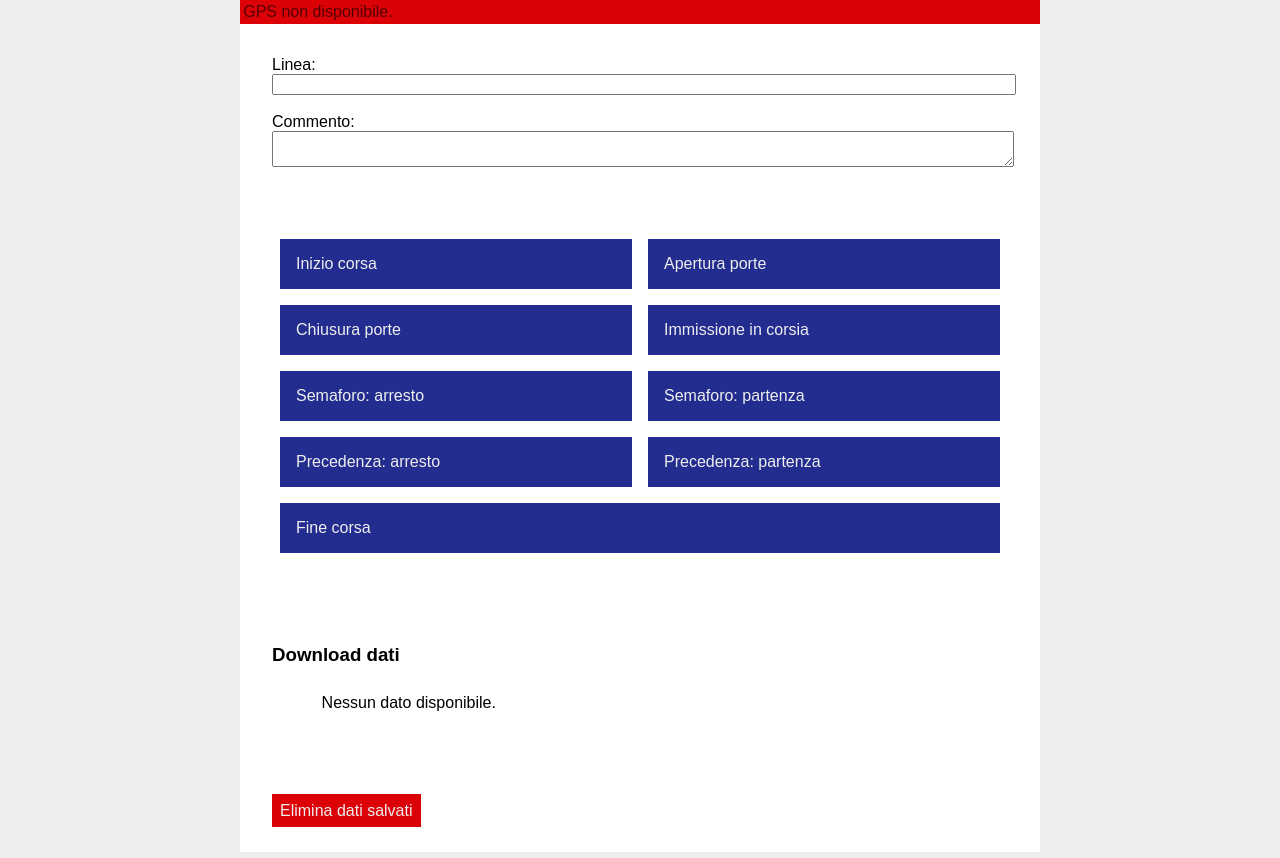
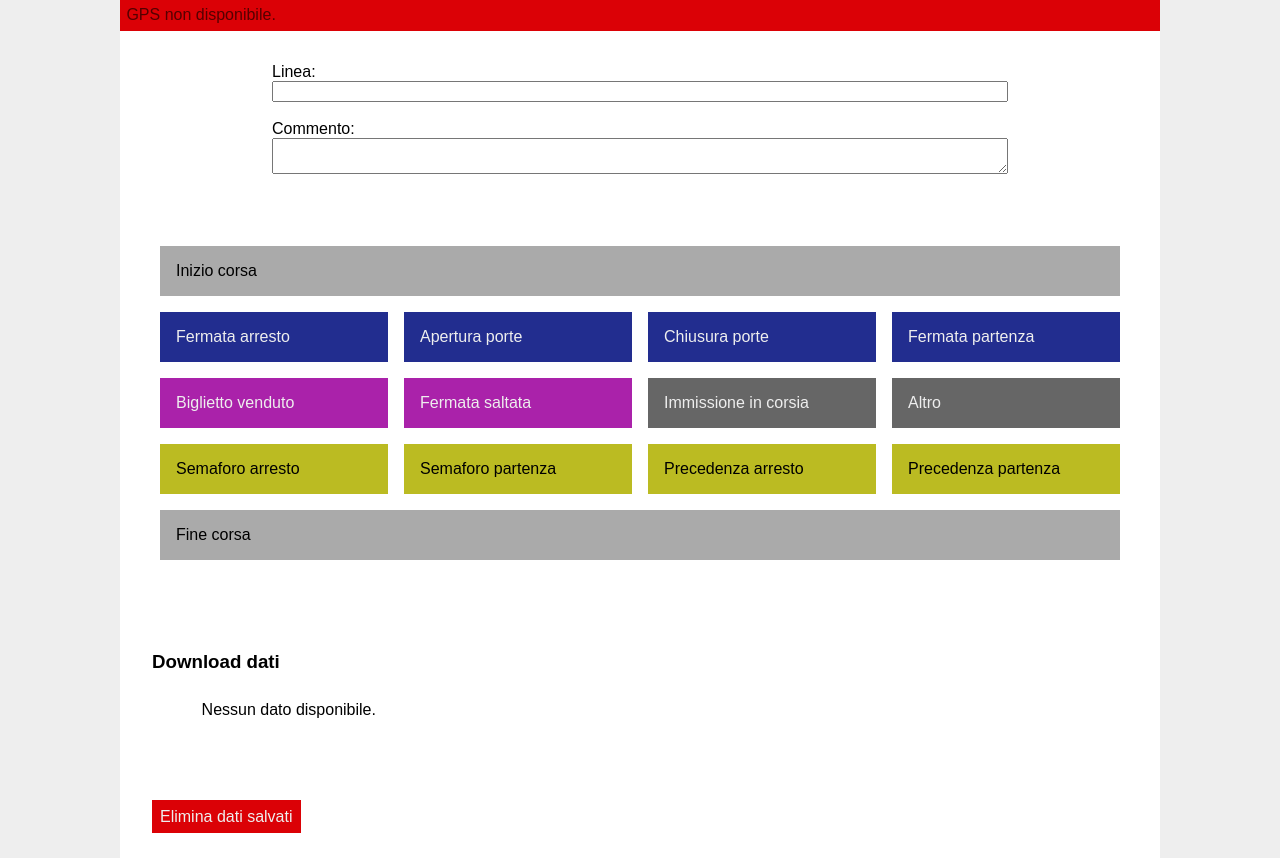
Before and after one commit to SeanBone/bustracker, a plain HTML site: page index.html in a window 1280 px wide. Drawn offline with nearby package versions, Linux system fonts and the light colour scheme.

Commit message:
Updated buttons and their handling

```diff
--- a/css/style.css
+++ b/css/style.css
@@ -1,3 +1,14 @@
+
+* {
+	/* Force the browser to subtract the padding
+	 * from the width of the element, instead of increasing the size.
+	 */
+    -moz-box-sizing: border-box;
+    -webkit-box-sizing: border-box;
+     box-sizing: border-box;
+}
+
+
 :root {
 	--my-blue: #222D8F;
 	--my-orange: #DB4B12;
@@ -26,9 +37,10 @@ div#main {
 	display: flex;
 	flex-direction: column;
 	justify-content: center;
+	align-items: center;
 	/* height: 100%; */
 	/* width: 100%; */
-	max-width: 50em;
+	max-width: 65em;
 	padding: 0em;
 }
 
@@ -36,10 +48,16 @@ div#main {
 
 
 
+div#main div {
+	padding: 2em;
+	width: 100%;
+	max-width: 100%;
+}
 
 
-div#main div {
-	padding: 2em;
+div#main div#form {
+	max-width: 50em;
+	/* border: 1px solid black; */
 }
 
 input, textarea {
@@ -64,6 +82,24 @@ a {
 	padding: 0.5em;
 }
 
+a.grey {
+	background-color: #aaa;
+	color: black;
+}
+
+a.darkgrey {
+	background-color: #666;
+}
+
+a.purple {
+	background-color: #aa22aa;
+}
+
+a.yellow {
+	background-color: #bbbb22;
+	color: black;
+}
+
 a:hover, a:active {
 	background-color: var(--my-green);
 }
@@ -82,7 +118,6 @@ a.deletebutton:hover {
 
 
 
-
 div#buttons {
 	display: flex;
 	flex-direction: row;
@@ -94,9 +129,13 @@ div#buttons {
 div#buttons a.eventbutton {
 	padding: 1em;
 	min-width: 10em;
-	width: 30%;
+	width: 20%;
 	flex-grow: 1;
 	margin: 0.5em;
+}
+
+div#buttons a.eventbutton.fullsize {
+	width: 100%;
 }
 
 
@@ -121,7 +160,7 @@ div#success {
 
 div#main div#geolocation {
 	/* border: 1px solid black; */
-	padding: 0.2em;
+	padding: 0.4em;
 	/* display: inline; */
 	/* position: absolute; */
 	/* top: 0; */
--- a/index.html
+++ b/index.html
@@ -25,7 +25,20 @@
 				<textarea id="comment" name="comment"></textarea>
 			</div>
 			<div id="buttons">
-				<a href="#" class="eventbutton" id="partenza">Partenza</a>
+				<a href="#" class="eventbutton fullsize grey">Inizio corsa</a>
+				<a href="#" class="eventbutton">Fermata arresto</a>
+				<a href="#" class="eventbutton">Apertura porte</a>
+				<a href="#" class="eventbutton">Chiusura porte</a>
+				<a href="#" class="eventbutton">Fermata partenza</a>
+				<a href="#" class="eventbutton purple">Biglietto venduto</a>
+				<a href="#" class="eventbutton purple">Fermata saltata</a>
+				<a href="#" class="eventbutton darkgrey">Immissione in corsia</a>
+				<a href="#" class="eventbutton darkgrey">Altro</a>
+				<a href="#" class="eventbutton yellow">Semaforo arresto</a>
+				<a href="#" class="eventbutton yellow">Semaforo partenza</a>
+				<a href="#" class="eventbutton yellow">Precedenza arresto</a>
+				<a href="#" class="eventbutton yellow">Precedenza partenza</a>
+				<a href="#" class="eventbutton fullsize grey">Fine corsa</a>
 			</div>
 			<div id="downloads">
 				<h3>Download dati</h3>
--- a/js/main.js
+++ b/js/main.js
@@ -35,19 +35,6 @@ $(document).ready(function() {
 	// Initial update of the downloads list
 	updateDownloadsList();
 
-	// Create the event buttons
-	populateEventButtons([
-		"Inizio corsa",
-		"Apertura porte",
-		"Chiusura porte",
-		"Immissione in corsia",
-		"Semaforo: arresto",
-		"Semaforo: partenza",
-		"Precedenza: arresto",
-		"Precedenza: partenza",
-		"Fine corsa",
-	]);
-
 	// Add behaviour of delete button
 	$("a.deletebutton").click(function(event) {
 		event.preventDefault();
@@ -65,7 +52,7 @@ $(document).ready(function() {
 	// Handle a click on one of the event buttons
 	$(".eventbutton").click(function(event) {
 		event.preventDefault();
-		eventName = event.target.id;
+		eventSlug = slugify(event.target.innerHTML);
 		lineName = $("input#line").val();
 		lineSlug = slugify(lineName);
 		commentField = $("textarea#comment");
@@ -79,7 +66,7 @@ $(document).ready(function() {
 
 		dateTime = getCurrentTime();
 		entry = {
-			"eventType": eventName,
+			"eventType": eventSlug,
 			"comment": comment,
 			"date": dateTime.date,
 			"time": dateTime.time,
@@ -255,17 +242,3 @@ function genCSV(lineSlug) {
 	}
 	return csv;
 }
-
-/**
- * Given a list of event names, generate the buttons for them.
- */
-function populateEventButtons(eventList) {
-	div = $("div#buttons");
-	div.html("");
-	for (let e in eventList) {
-		let eventName = eventList[e];
-		let eventSlug = slugify(eventName);
-		let html = '<a href="#" class="eventbutton" id="'+eventSlug+'">'+eventName+'</a>';
-		div.html(div.html() + html);
-	}
-}
```
